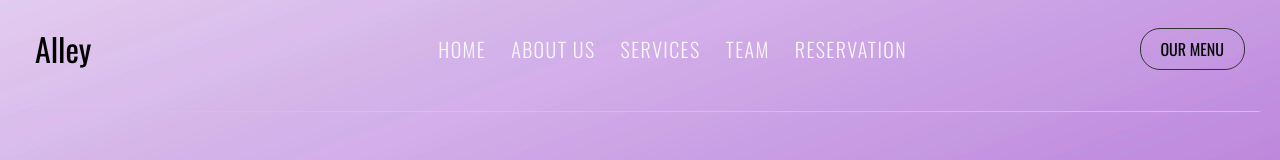
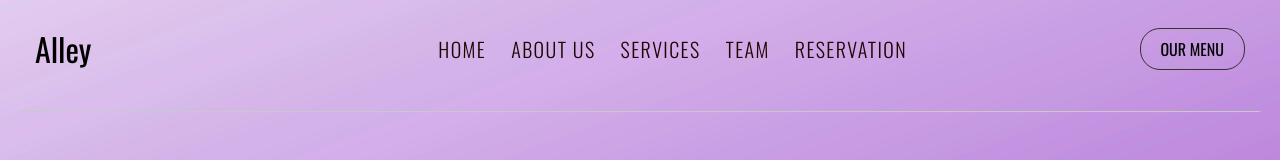
Before and after one commit to Alisterlobo/Food_Reservation, a React (Vite) app in the folder frontend/: page / in a window 1280 px wide. Shown: the top 160 px of the page. Built offline with nearby package versions, Linux system fonts and the light colour scheme; grey boxes are pictures that could not be loaded.

Commit message:
css updated

```diff
--- a/frontend/src/App.css
+++ b/frontend/src/App.css
@@ -55,7 +55,7 @@ nav .navLinks .links {
 }
 nav .navLinks .links a {
   text-decoration: none;
-  color: #f9f8f8;
+  color: #200303;
   font-size: 20px;
   font-weight: 300;
   letter-spacing: 1.4px;
```
